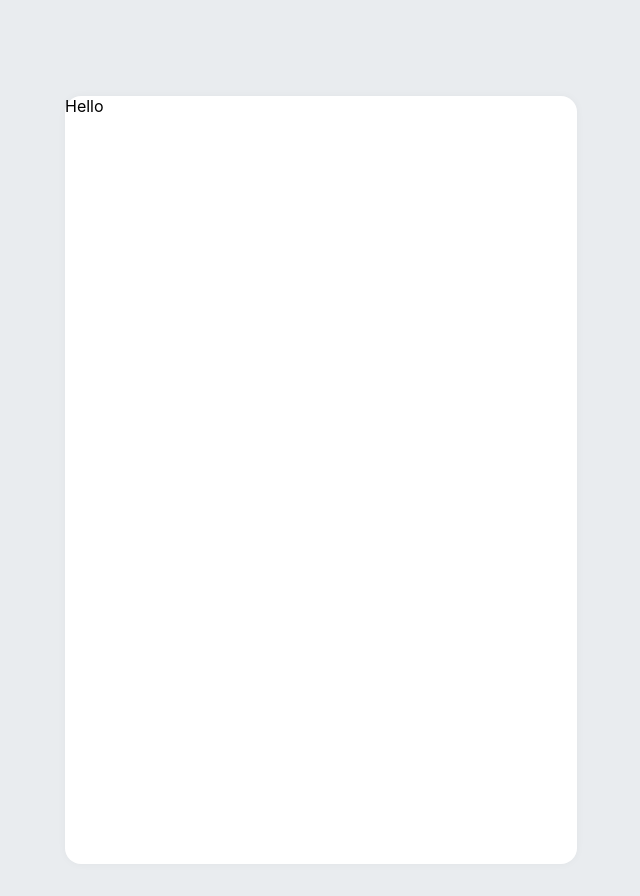
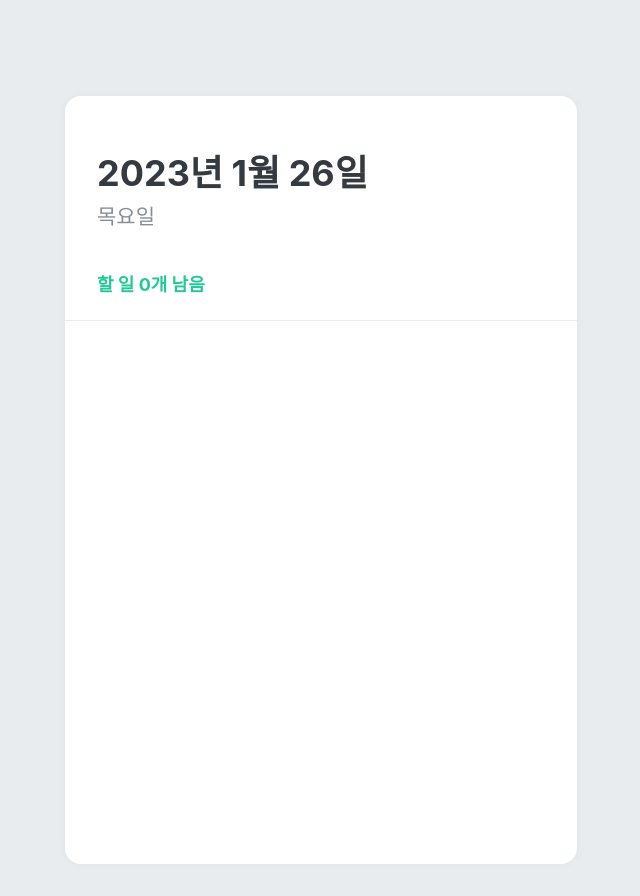
Before and after one commit to cocobi24/React-Todo-App, a React (Create React App) app: page / in a window 1280 px wide. Shown: the whole page, without its empty margins (319-959 px from the left). Built offline with nearby package versions, Linux system fonts and the light colour scheme.

Commit message:
✔ TodoHead 컴포넌트 추가
✔ TodoHead 컴포넌트 추가

```diff
--- a/src/App.js
+++ b/src/App.js
@@ -1,6 +1,7 @@
-import React from "react";
-import { createGlobalStyle } from "styled-components";
+import React from 'react';
+import { createGlobalStyle } from 'styled-components';
 import TodoTemplate from './components/TodoTemplate';
+import TodoHead from './components/TodoHead';
 
 const GlobalStyle = createGlobalStyle`
   body {
@@ -12,7 +13,9 @@
   return (
     <>
       <GlobalStyle />
-      <TodoTemplate>Hello</TodoTemplate>
+      <TodoTemplate>
+        <TodoHead />
+      </TodoTemplate>
     </>
   );
 }
--- /dev/null
+++ b/src/components/TodoHead.js
@@ -0,0 +1,38 @@
+import React from 'react';
+import styled from 'styled-components';
+
+const TodoHeadBlock = styled.div`
+  padding-top: 48px;
+  padding-left: 32px;
+  padding-right: 32px;
+  padding-bottom: 24px;
+  border-bottom: 1px solid #e9ecef;
+  h1 {
+    margin: 0;
+    font-size: 36px;
+    color: #343a40;
+  }
+  .day {
+    margin-top: 4px;
+    color: #868e96;
+    font-size: 21px;
+  }
+  .tasks-left {
+    color: #20c997;
+    font-size: 18px;
+    margin-top: 40px;
+    font-weight: bold;
+  }
+`;
+
+function TodoHead() {
+  return (
+    <TodoHeadBlock>
+      <h1>2023년 1월 26일</h1>
+      <div className="day">목요일</div>
+      <div className="tasks-left">할 일 0개 남음</div>
+    </TodoHeadBlock>
+  );
+}
+
+export default TodoHead;
```
